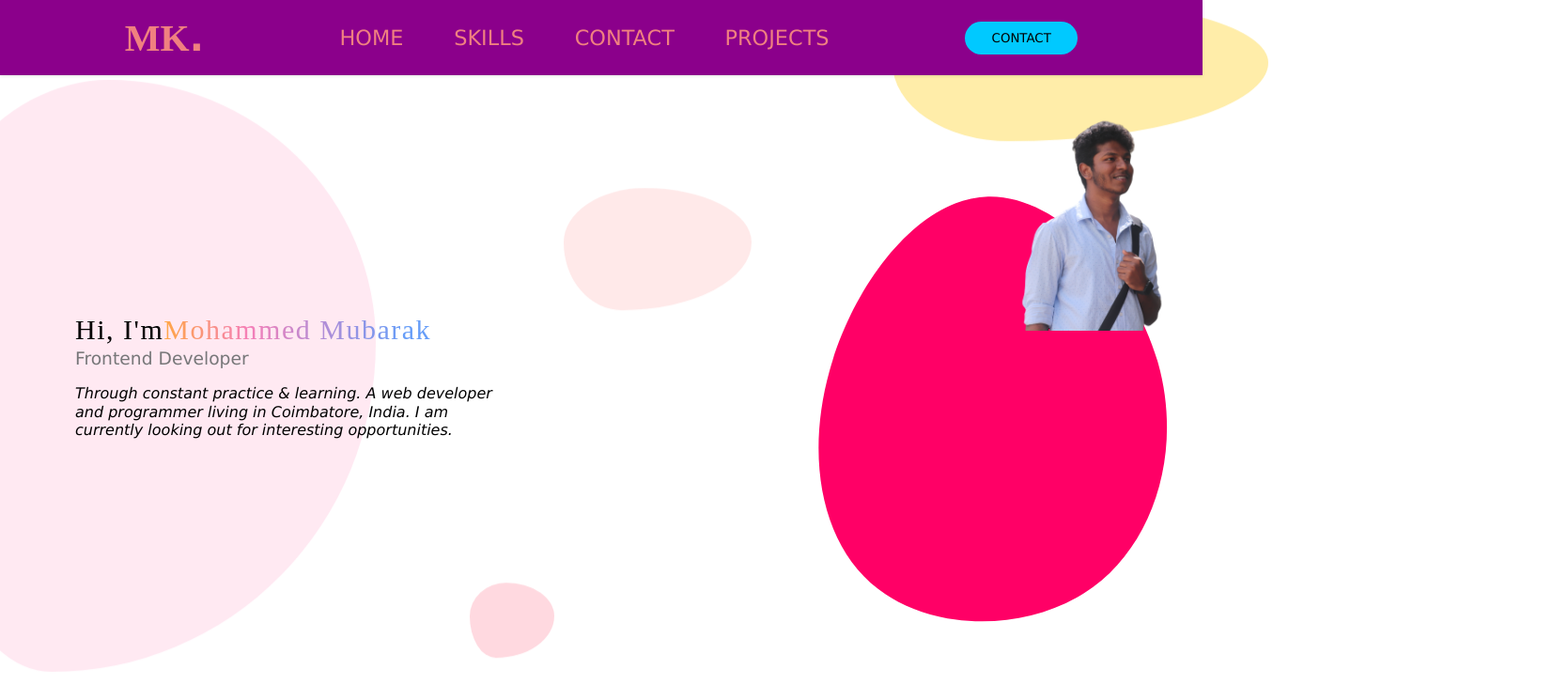
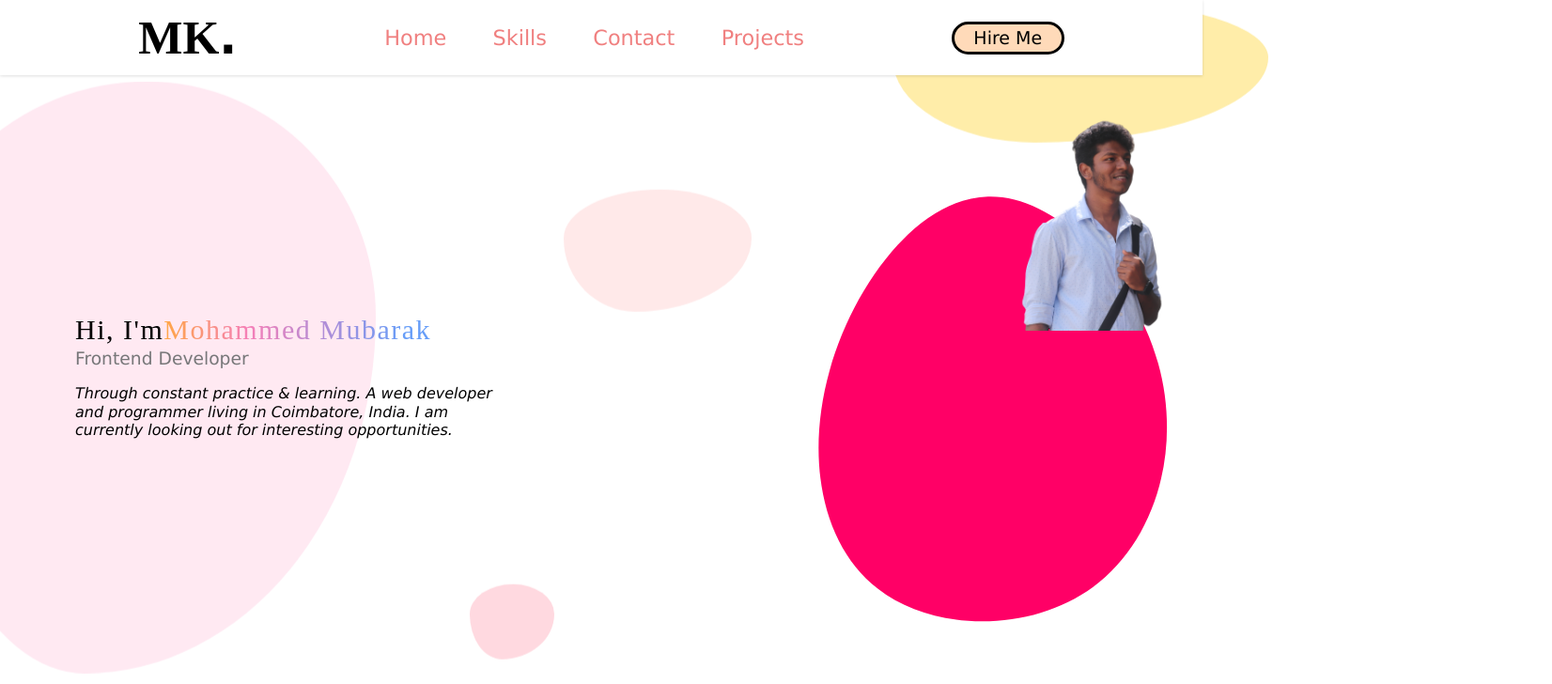
Before and after one commit to MDmubarak786/personal-portfolio-next-js, a Next.js app: page / in a window 1280 px wide. Shown: the top 728 px of the page at 94% size, 1652 px wide, since content can reach past the window. Built offline with nearby package versions, Linux system fonts and the light colour scheme; a web font is replaced by a local one.

Commit message:
new things added

```diff
--- a/components/Header.js
+++ b/components/Header.js
@@ -15,10 +15,13 @@ export default function Header() {
         <li onClick={() => changeHandler("home")}>Home</li>
         <li onClick={() => changeHandler("skills")}>Skills</li>
         <li onClick={() => changeHandler("contact")}>Contact</li>
-        <li>Projects</li>
+        <li onClick={() => changeHandler("project")}>Projects</li>
       </ul>
-      <button className={styles.contact} onClick={() => console.log("Contact")}>
-        Contact
+      <button
+        className={styles.contact}
+        onClick={() => changeHandler("contact")}
+      >
+        Hire Me
       </button>
     </div>
   );
--- /dev/null
+++ b/components/Project.js
@@ -0,0 +1,35 @@
+import styles from "../styles/projects.module.css";
+const Project = () => {
+  return (
+    <div id="project" className={styles.project}>
+      <h1 className={styles.projectName}>Projects</h1>
+      <div className={styles.mainBox}>
+        <div className={styles.box1}>
+          <h1>Name</h1>
+          <h5>
+            Lorem ipsum dolor sit amet consectetur adipisicing elit. Ea delectus
+            maiores quaerat at ex dolore et blanditiis itaque, rem deserunt
+            illum. Sequi suscipit similique, eum blanditiis est excepturi cumque
+            sint.
+          </h5>
+          <footer className={styles.footerArea}>
+            <button className={styles.footerButton}>View Code</button>
+            <button className={styles.footerButton}>Video</button>
+          </footer>
+        </div>
+        <div className={styles.box1}>Box 2</div>
+        <div className={styles.box1}>Box 3</div>
+        <div className={styles.box1}>Box 3</div>
+        <div className={styles.box1}>Box 2</div>
+        <div className={styles.box1}>Box 3</div>
+        <div className={styles.box1}>Box 3</div>
+        <div className={styles.box1}>Box 3</div>
+        <div className={styles.box1}>Box 2</div>
+        <div className={styles.box1}>Box 3</div>
+        <div className={styles.box1}>Box 3</div>
+      </div>
+    </div>
+  );
+};
+
+export default Project;
--- a/pages/index.js
+++ b/pages/index.js
@@ -3,7 +3,8 @@ import Footer from "../components/Footer";
 import Home from "../components/Home";
 import Skills from "../components/Skills";
 import Contact from "../components/Contact";
-import "font-awesome/css/font-awesome.min.css";
+import Project from "../components/Project";
+
 export default function Index() {
   return (
     <>
@@ -28,6 +29,7 @@ export default function Index() {
       <Home />
       <Skills />
       <Contact />
+      <Project />
       <Footer />
     </>
   );
--- a/styles/contact.module.css
+++ b/styles/contact.module.css
@@ -24,10 +24,11 @@
 .emailadd {
   padding-left: 20px;
   font-size: 40px;
+  color: #010101;
   font-family: "HCo Operator Mono";
 }
 .emailadd::selection {
-  color: darkred;
+  color: darkslateblue;
   background: lightcoral;
 }
 
@@ -42,6 +43,7 @@
   font-size: 40px;
   font-family: "HCo Operator Mono";
   user-select: none;
+  color: #010101;
 }
 .contactHead:hover,
 .email:hover,
@@ -63,7 +65,7 @@
   color: black;
   text-decoration: none;
   padding-left: 30px;
-  transition: color 550ms ease-in-out;
+  transition: color 400ms ease-in-out;
 }
 
 .iconList a:hover {
--- a/styles/header.module.css
+++ b/styles/header.module.css
@@ -1,7 +1,7 @@
 .header {
   color: lightcoral;
-  background-color: darkmagenta;
-  /* background-color: white; */
+  /* background-color: darkmagenta; */
+  background-color: white;
   /* backdrop-filter: blur(10px);   */
   position: fixed;
   height: 80px;
@@ -19,46 +19,39 @@
 }
 .navlist li {
   font-size: 1.4em;
-  padding: 0 1.2em;
+  padding: 0 1.1em;
   border-bottom: 1.5px solid transparent;
   transition: all 200ms ease-in-out;
-  /* background-color: darkred; */
-  text-transform: uppercase;
   cursor: pointer;
 }
 .navlist li:hover {
-  /* color: deepskyblue; */
-  /* background-color: burlywood; */
-  /* border-bottom: 1.2px solid red; */
-  /* background: linear-gradient(to bottom, #e8edec, #d2d1d3); */
-  /* box-shadow: 0px 3px 20px 0px black; */
-  transform: scale(1.2);
-  text-decoration: underline palevioletred;
+  transform: scale(1.05);
+  text-decoration: underline lightcoral;
 }
 
 .headingName {
-  font-size: 40px;
+  font-size: 50px;
   /* font-weight: 600; */
   font-family: "Akronim";
+  color: black;
 }
 .contact {
   display: flex;
   width: 120px;
   height: 35px;
-  text-transform: uppercase;
+  /* text-transform: uppercase; */
   align-items: center;
   justify-content: center;
   border-radius: 20px;
-  border: none;
   outline: none;
-  background-color: #00c9ff;
-  color: rgb(0, 0, 0);
+  background-color: peachpuff;
+  border: 3px solid black;
+  font-size: 19px;
+  color: black;
   transition: all 240ms ease-in-out;
   cursor: pointer;
 }
 .contact:hover {
-  background-color: #2ee5e5;
-  box-shadow: 0px 15px 20px rgba(30, 233, 199, 0.493);
-  color: #fff;
   transform: translateY(-5px);
+  border: none;
 }
--- /dev/null
+++ b/styles/projects.module.css
@@ -0,0 +1,42 @@
+.project {
+  height: 300vh;
+  background-color: peru;
+  padding: 100px;
+}
+.projectName {
+  font-family: "Merienda", cursive;
+  font-size: 50px;
+}
+.mainBox {
+  padding: 20px;
+  display: grid;
+  grid-gap: 1rem;
+  gap: 1rem;
+  grid-template-columns: auto auto auto;
+}
+.box1 {
+  height: 300px;
+  width: 500px;
+  background-color: royalblue;
+  padding: 1rem;
+  color: #fff;
+  border-radius: 0.5rem;
+  display: flex;
+  flex-direction: column;
+  justify-content: space-between;
+  box-shadow: 0 2px 4px 0 rgb(22 27 34 / 30%);
+  transition: box-shadow 0.2s, transform 0.2s;
+}
+.box1:hover {
+  transform: translateY(-6px);
+}
+.footerArea {
+  display: flex;
+  justify-content: space-around;
+  height: 50px;
+}
+.footerButton {
+  width: 120px;
+  border-radius: 20px;
+  border: none;
+}
--- a/styles/skills.module.css
+++ b/styles/skills.module.css
@@ -1,9 +1,9 @@
 .skillsDiv {
-  padding: 185px 0 0 90px;
+  /* padding: 185px 0 0 90px; */
+  padding: 100px;
   height: 100vh;
   font-size: 35px;
   background-color: aquamarine;
-
 }
 .skillsDiv ul {
   /* padding-top: 50px; */
@@ -42,7 +42,6 @@
   font-size: 30px;
   line-height: 1.4;
   font-family: "HCo Operator Mono";
-
 }
 .AboutHead {
   width: 245px;
```
